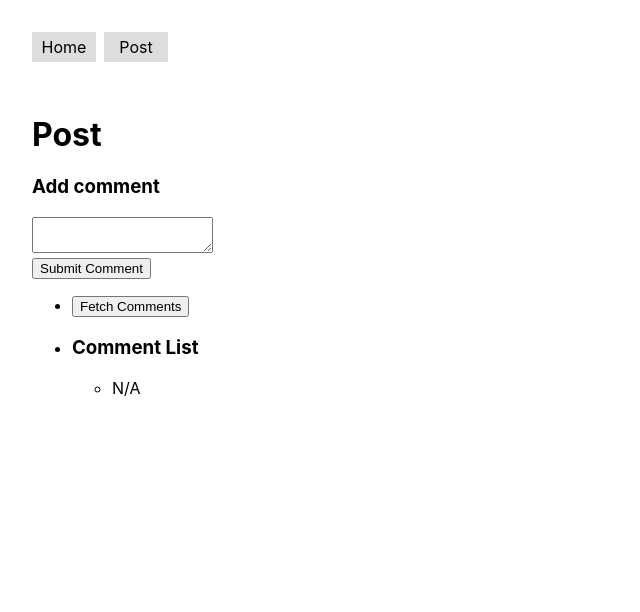
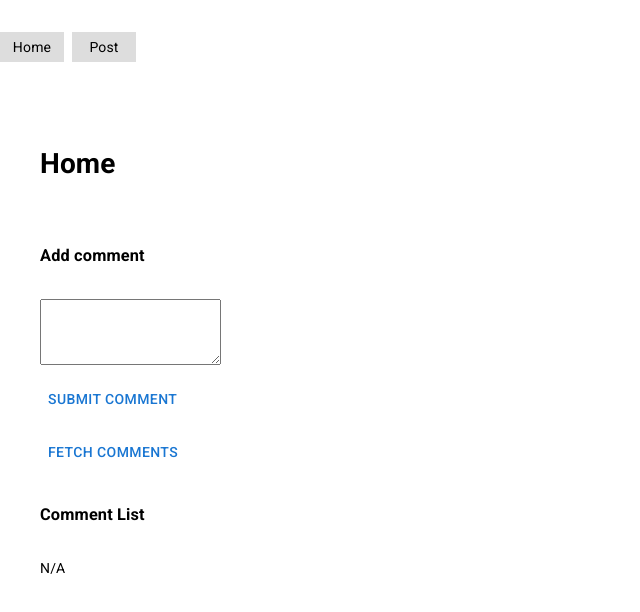
Before and after one commit to diegolsarmiento/simple-react-next-redux, a Next.js app: page /post in a window 1280 px wide. Shown: the top 612 px of the page, without its empty margins (0-640 px from the left). Built offline with nearby package versions, Linux system fonts and the light colour scheme.

Commit message:
Added _document + customized UI

```diff
--- a/components/CommentBox.tsx
+++ b/components/CommentBox.tsx
@@ -3,6 +3,10 @@ import { connect } from 'react-redux';
 import { fetchContentApi, saveComment } from '../store/slices/comments';
 import { bindActionCreators } from 'redux';
 import CommentList from './CommentList';
+// UI stuff
+import Button from '@mui/material/Button';
+import TextareaAutosize from '@mui/material/TextareaAutosize';
+import Item from '@mui/material/ListItem';
 
 const CommentBox = (props: any) => {
     const title = 'Add comment';
@@ -23,19 +27,15 @@ const CommentBox = (props: any) => {
 
     return(
         <div>
-            <div>
-                <form onSubmit={handleSubmit} role="box">
-                    <h3>{title}</h3>
-                    <textarea aria-label="text-comment" onChange={handleChange} value={comment} />
-                    <div>
-                        <button>{buttonText}</button>
-                    </div>
-                </form>
-                <ul>
-                    <li><button aria-label="async-button" onClick={props.fetchContentApi}>Fetch Comments</button></li>
-                    <li><CommentList /></li>
-               </ul>
-            </div>
+            <form onSubmit={handleSubmit} role="box">
+                <Item><h3>{title}</h3></Item>
+                <Item><TextareaAutosize minRows={4} aria-label="text-comment" onChange={handleChange} value={comment} /></Item>
+                <Item><Button type="submit">{buttonText}</Button></Item>
+            </form>
+            <Item>
+                <Button aria-label="async-button" onClick={props.fetchContentApi}>Fetch Comments</Button>
+            </Item>
+            <CommentList />
         </div>
     )
 }
--- a/components/CommentList.tsx
+++ b/components/CommentList.tsx
@@ -2,10 +2,11 @@ import React from 'react';
 import { CommentsInterface } from '../interfaces/comments';
 import { connect, useSelector } from 'react-redux';
 import { CommentInterface } from '../interfaces/comment';
+import Item from '@mui/material/ListItem';
 
 const renderList: any = (stateArray: CommentsInterface) => {
     const list = stateArray.comments.map((value: CommentInterface, index: number) => {
-        return <li key={index} aria-label="comment-list">{value?.name}</li>;
+        return <Item key={index} aria-label="comment-list">{value?.name}</Item>;
     })
    return list;
 }
@@ -18,10 +19,8 @@ const renderComments: any = () => {
 const CommentList = () => {
     return (
         <div>
-            <h3>Comment List</h3>
-            <ul>
-                {renderComments()}
-            </ul>
+            <Item><h3>Comment List</h3></Item>
+            {renderComments()}
         </div>
     )
 }
--- a/components/Header.tsx
+++ b/components/Header.tsx
@@ -10,6 +10,7 @@ const Header = () => {
                 <title>Simple React Next Redux</title>
                 <meta name="description" content="Typescript example combining React Next Redux." />
                 <link rel="icon" href="/favicon.ico" />
+                <meta name="viewport" content="initial-scale=1, width=device-width" />
             </Head>
             <main className={styles.header}>
                 <Link href="/"><a className={styles.menu} >Home</a></Link>
--- a/components/Layout.tsx
+++ b/components/Layout.tsx
@@ -1,13 +1,21 @@
 import React from 'react';
 import Header from './Header';
-import styles from '../styles/Home.module.scss';
+import { styled } from '@mui/material/styles';
+
+const Root = styled('div')(({ theme }) => ({
+    width: '100%',
+    ...theme.typography.body2,
+    '& > :not(style) + :not(style)': {
+      margin: theme.spacing(3),
+    },
+}));
 
 const Layout = ({children}: any) => {
     return (
-        <div className={styles.container}>
+        <Root>
             <Header />
             {children}
-        </div>
+        </Root>
     )
 }
 
--- a/package.json
+++ b/package.json
@@ -11,6 +11,9 @@
     "test:ci": "jest --ci"
   },
   "dependencies": {
+    "@emotion/react": "^11.9.3",
+    "@emotion/styled": "^11.9.3",
+    "@mui/material": "^5.8.6",
     "@reduxjs/toolkit": "^1.8.2",
     "next": "12.1.6",
     "react": "18.2.0",
--- /dev/null
+++ b/pages/_document.tsx
@@ -0,0 +1,18 @@
+import { Html, Head, Main, NextScript } from 'next/document'
+
+const Document = () => {
+  return (
+    <Html>
+      <Head>
+        <link rel="stylesheet" href="https://fonts.googleapis.com/css?family=Roboto:300,400,500,700&display=swap"/>
+ 	    <link rel="stylesheet" href="https://fonts.googleapis.com/icon?family=Material+Icons"/>
+      </Head>
+      <body>
+        <Main />
+        <NextScript />
+      </body>
+    </Html>
+  )
+}
+
+export default Document;
--- a/pages/post.tsx
+++ b/pages/post.tsx
@@ -1,12 +1,16 @@
 import React from 'react';
 import Layout from '../components/Layout';
 import CommentBox from '../components/CommentBox';
+import Stack from '@mui/material/Stack';
+import Item from '@mui/material/ListItem';
 
 const PostComponent = () =>  {
   return(
     <Layout>
-        <h1>Post</h1>
-        <CommentBox/>
+      <Stack spacing={1}>
+        <Item><h1>Home</h1></Item>
+        <CommentBox />
+      </Stack>
     </Layout>
   )
 }
```
Also changed, not shown: pages/index.tsx (+6 -2 lines), 1 other file (tests, documents, lock files or other folders).
